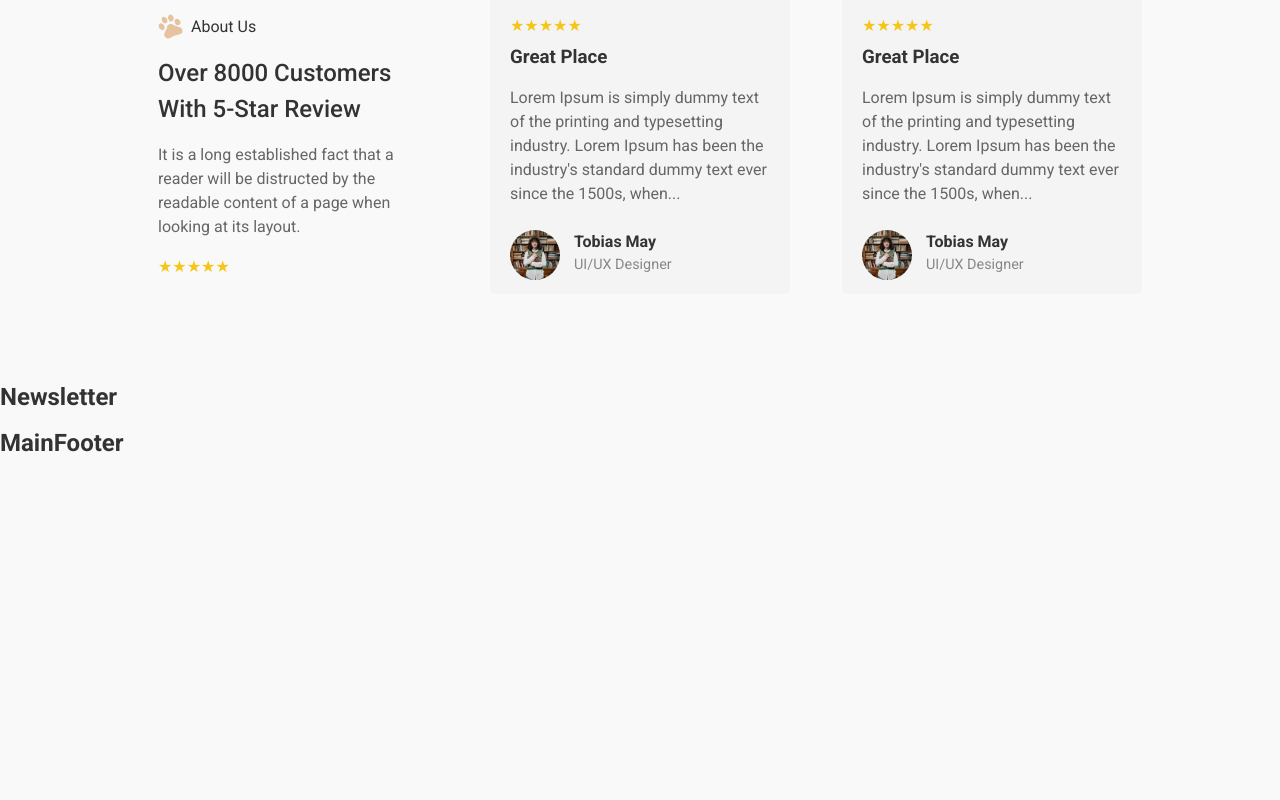
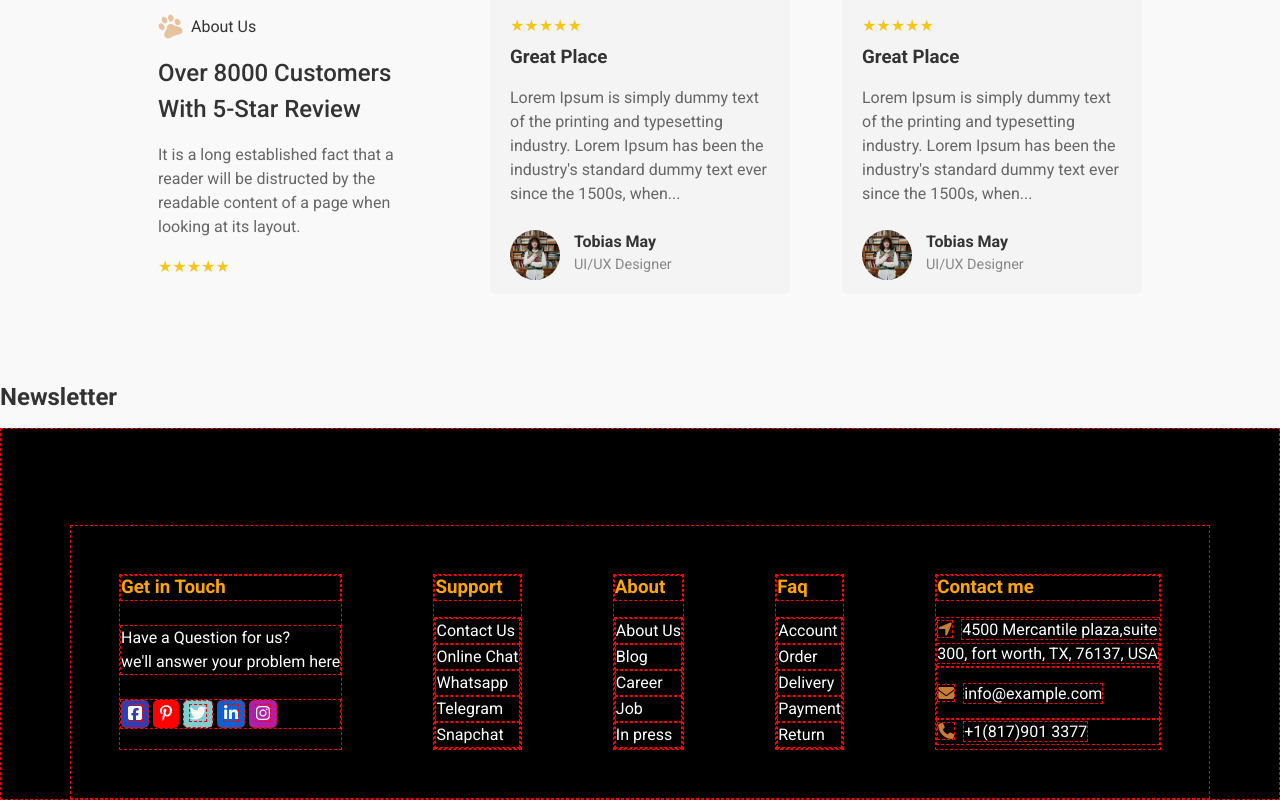
Before and after one commit to B0G0N1/proj-html-vuejs, a Vue app: page / in a window 1280 px wide. Shown: the part 2505-3305 px from the top of the page. Before the commit the page ends 2979 px from the top, so only its background shows below. Built offline with nearby package versions, Linux system fonts and the light colour scheme.

Commit message:
[FEAT] Create MainFooter

```diff
--- a/src/components/MainFooter.vue
+++ b/src/components/MainFooter.vue
@@ -1,15 +1,94 @@
 <script>
 export default {
-
+    data() {
+        return {
+            menuItems: [
+                {
+                    title: "Support",
+                    elements: ["Contact Us", "Online Chat", "Whatsapp", "Telegram", "Snapchat"]
+                },
+                {
+                    title: "About",
+                    elements: ["About Us", "Blog", "Career", "Job", "In press"]
+                },
+                {
+                    title: "Faq",
+                    elements: ["Account", "Order", "Delivery", "Payment", "Return"]
+                }
+            ],
+            socialIcons: [
+                { faClass: 'fa-brands fa-square-facebook', bgColor: '#313eb1' },
+                { faClass: 'fa-brands fa-pinterest-p', bgColor: 'red' },
+                { faClass: 'fa-brands fa-twitter', bgColor: '#81ced0' },
+                { faClass: 'fa-brands fa-linkedin-in', bgColor: '#0b61cf' },
+                { faClass: 'fa-brands fa-instagram', bgColor: '#ac20ad' }
+            ]
+        }
+    }
 }
 </script>
 
 <template>
-    <div>
-        <h2>MainFooter</h2>
+    <div id="MainFooter" class="pt-5">
+        <div class="container p-5 d-flex justify-content-between mt-5">
+            <div>
+                <h3>Get in Touch</h3>
+                <p class="my-4">Have a Question for us? <br>we'll answer your problem here</p>
+                <div class="d-flex socialIcons gap-1">
+                    <div v-for="icon in socialIcons" :key="icon.faClass" :style="{backgroundColor: icon.bgColor}">
+                        <i :class="icon.faClass"></i>
+                    </div>
+                </div>
+            </div>
+            <div v-for="menu in menuItems" :key="menu.title" class="justify-content-evenly">
+                <h3>{{ menu.title }}</h3>
+                <ul class="list-unstyled">
+                    <li v-for="item in menu.elements" :key="item">{{ item }}</li>
+                </ul>
+            </div>
+            <div>
+                <h3>Contact me</h3>
+                <div>
+                    <i class="fa-solid fa-location-arrow me-2" style="color: #c87c34;"></i>
+                    <span>4500 Mercantile plaza,suite <br>300, fort worth, TX, 76137, USA</span>
+                </div>
+                <div>
+                    <i class="fa-solid fa-envelope me-2 my-3" style="color: #c87c34;"></i>
+                    <span>info@example.com</span>
+                </div>
+                <div>
+                    <i class="fa-solid fa-phone me-2" style="color: #c87c34;"></i>
+                    <span>+1(817)901 3377</span>
+                </div>
+            </div>
+        </div>
     </div>
 </template>
 
 <style lang="scss" scoped>
+    #MainFooter {
+        background-color: black;
 
+        h3 {
+            color: orange;
+        }
+
+        p, span, li {
+            color: white;
+        }
+
+        .socialIcons {
+            i {
+                color: white;
+            }
+            div {
+                padding: 1px 5px;
+                border-radius: 5px;
+            }
+        }
+    }
+
+    * {
+        border: 1px dashed red;
+    }
 </style>
--- a/src/styles/_framework.scss
+++ b/src/styles/_framework.scss
@@ -546,3 +546,14 @@ em {
 .d-inline-block {
 	display: inline-block !important;
 }
+
+
+// ===========================
+// LIST UTILITIES
+// ===========================
+
+.list-unstyled {
+    list-style-type: none;
+    padding-left: 0;
+    margin-left: 0;
+}
```
Also changed, not shown: 1 other file (tests, documents, lock files or other folders).
